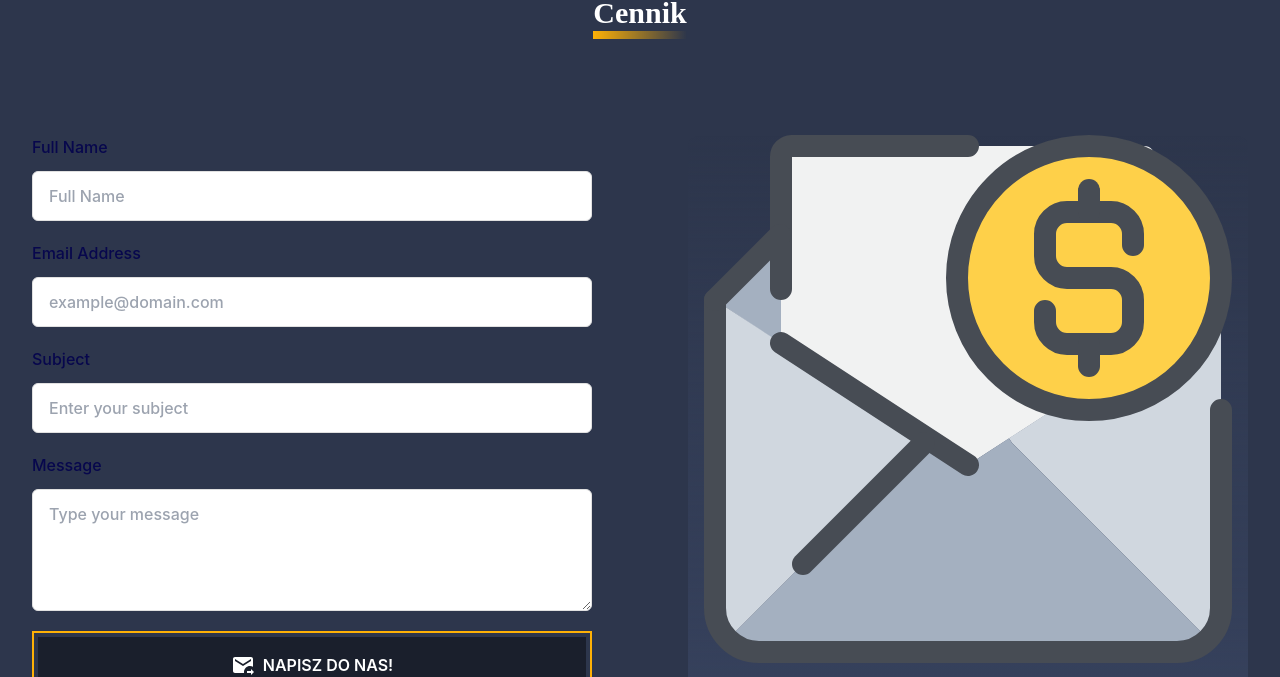
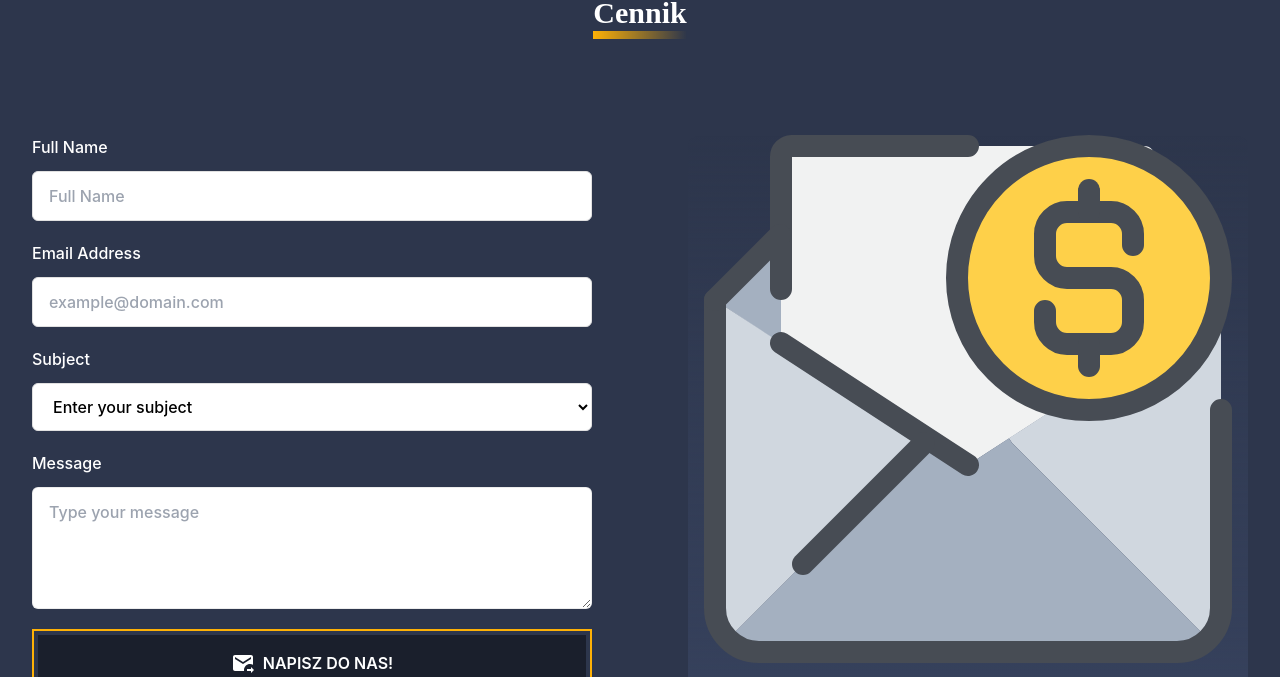
Before and after one commit to dziekiczan1/eRZet, a React (Create React App) app: page / in a window 1280 px wide. Shown: the part 3173-3850 px from the top of the page. Built offline with nearby package versions, Linux system fonts and the light colour scheme.

Commit message:
fix: change input subject to select

```diff
--- a/src/components/Pricing/Pricing.js
+++ b/src/components/Pricing/Pricing.js
@@ -45,7 +45,11 @@ const Pricing = () => {
             <div class="mb-5">
               <label
                 for="name"
-                class="mb-3 block text-base font-medium text-[#07074D]"
+                class={
+                  theme === "dark"
+                    ? "mb-3 block text-base font-medium text-white"
+                    : "mb-3 block text-base font-medium text-[#07074D]"
+                }
               >
                 Full Name
               </label>
@@ -60,7 +64,11 @@ const Pricing = () => {
             <div class="mb-5">
               <label
                 for="email"
-                class="mb-3 block text-base font-medium text-[#07074D]"
+                class={
+                  theme === "dark"
+                    ? "mb-3 block text-base font-medium text-white"
+                    : "mb-3 block text-base font-medium text-[#07074D]"
+                }
               >
                 Email Address
               </label>
@@ -75,22 +83,36 @@ const Pricing = () => {
             <div class="mb-5">
               <label
                 for="subject"
-                class="mb-3 block text-base font-medium text-[#07074D]"
+                class={
+                  theme === "dark"
+                    ? "mb-3 block text-base font-medium text-white"
+                    : "mb-3 block text-base font-medium text-[#07074D]"
+                }
               >
                 Subject
               </label>
-              <input
-                type="text"
+              <select
                 name="subject"
                 id="subject"
-                placeholder="Enter your subject"
                 class="w-full rounded-md border border-[#e0e0e0] bg-white py-3 px-4 text-base font-medium outline-none focus:border-pink-100 focus:shadow-md"
-              />
+              >
+                <option value="" disabled selected>
+                  Enter your subject
+                </option>
+                <option value="spa">Single Page Application</option>
+                <option value="mpa">Multi Page Application</option>
+                <option value="spa1">Single Page Application</option>
+                <option value="mpa2">Multi Page Application</option>
+              </select>
             </div>
             <div class="mb-5">
               <label
                 for="message"
-                class="mb-3 block text-base font-medium text-[#07074D]"
+                class={
+                  theme === "dark"
+                    ? "mb-3 block text-base font-medium text-white"
+                    : "mb-3 block text-base font-medium text-[#07074D]"
+                }
               >
                 Message
               </label>
@@ -99,7 +121,7 @@ const Pricing = () => {
                 name="message"
                 id="message"
                 placeholder="Type your message"
-                class="w-full rounded-md border border-[#e0e0e0] bg-white py-3 px-4 text-base font-medium outline-none focus:border-pink-100 focus:shadow-md"
+                class="w-full rounded-md border border-[#e0e0e09c] bg-white py-3 px-4 text-base font-medium outline-none focus:border-pink-100 focus:shadow-md"
               ></textarea>
             </div>
             <div className="px-1.5">
```
